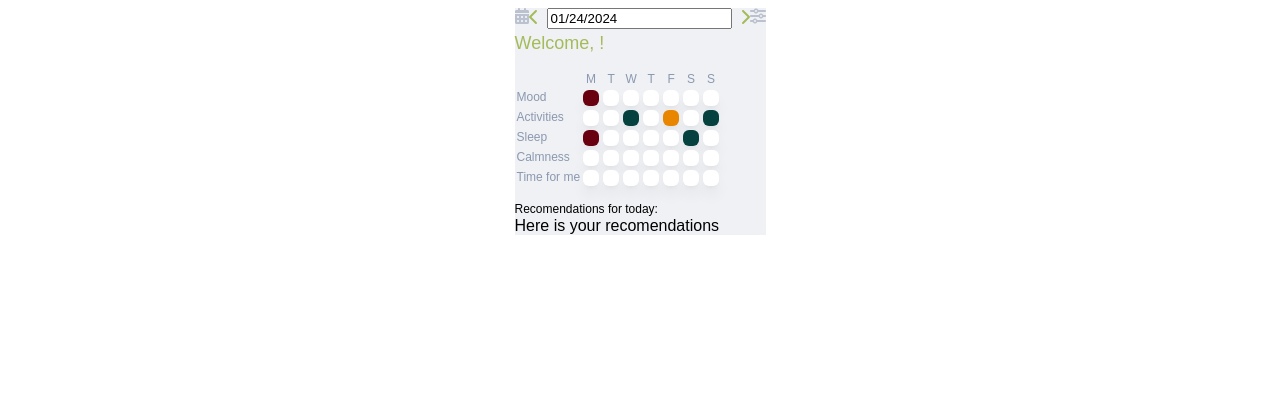
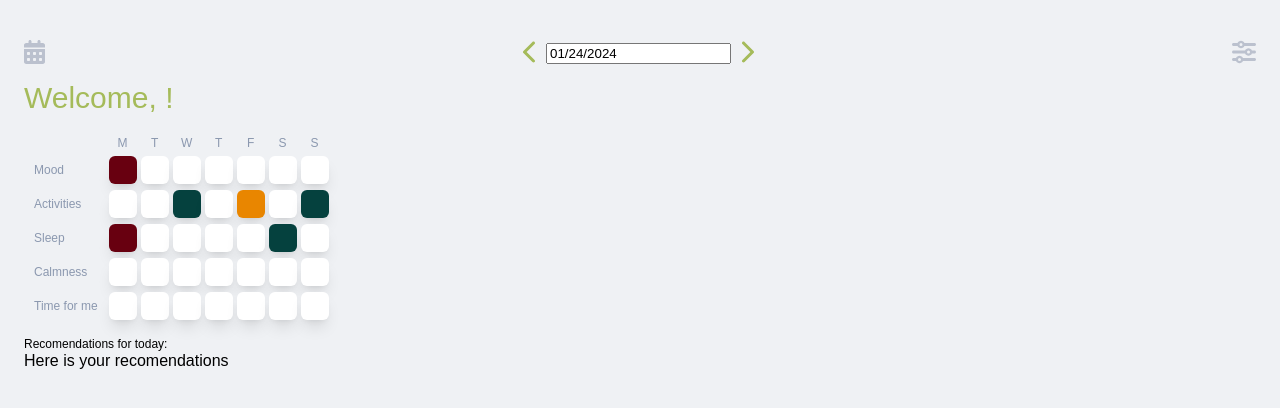
Before and after one commit to kaiuliia/well_being_frontend, a React (Create React App) app: page /user/dashboard in a window 1280 px wide. Shown: the top 408 px of the page. Built offline with nearby package versions, Linux system fonts and the light colour scheme.

Commit message:
changed styles.

```diff
--- a/src/App.tsx
+++ b/src/App.tsx
@@ -87,12 +87,13 @@ function App() {
     // <AuthProvider>
     <ThemeProvider theme={customTheme}>
       {/*//   <CssBaseline />*/}
-      <Grid
-        container
-        direction="column"
-        justifyContent="center"
-        alignItems="center"
-      >
+      <div className={"container"}>
+        {/*<Grid*/}
+        {/*  container*/}
+        {/*  direction="column"*/}
+        {/*  justifyContent="center"*/}
+        {/*  alignItems="center"*/}
+        {/*>*/}
         <Routes>
           <Route path="/" element={<EntryPage theme={customTheme} />} />
           <Route
@@ -112,7 +113,8 @@ function App() {
           <Route path="/login/user/advises" element={<Advices />} />
           <Route path="/login/user/survey" element={<Survey />} />
         </Routes>
-      </Grid>
+        {/*</Grid>*/}
+      </div>
     </ThemeProvider>
 
     // </AuthProvider>
--- a/src/Pages/dashboard.tsx
+++ b/src/Pages/dashboard.tsx
@@ -58,9 +58,10 @@ export function Dashboard() {
 
   console.log(calendarRange);
   return (
-    <div className="bg-back-gray w-100">
+    // <div className={"container"}>
+    <div className="bg-back-gray w-auto">
       <HeaderDashboard startDate={chosenDate} endDate={chosenDate} />
-      <div className="text-lg font-medium text-left text-main-light-green">
+      <div className="text-3xl font-normal text-left text-main-light-green py-[1rem]">
         Welcome, {name}!
       </div>
       <DashboardTable />
@@ -70,6 +71,7 @@ export function Dashboard() {
       </div>
       <Recomend />
     </div>
+    // </div>
   );
 }
 //useref
--- a/src/components/dashboard/header.tsx
+++ b/src/components/dashboard/header.tsx
@@ -20,12 +20,13 @@ export function HeaderDashboard({ startDate, endDate }: HeaderDashboardProps) {
   const handleDateSelect = () => {};
   return (
     <div className="flex justify-between">
-      <FontAwesomeIcon icon={faCalendarDays} color="#BBC1CE" />
+      <FontAwesomeIcon icon={faCalendarDays} color="#BBC1CE" size={"xl"} />
       <div>
         <FontAwesomeIcon
           icon={faChevronLeft}
           color="#A5BB5A"
           className="pr-2"
+          size={"xl"}
         />
         <DatePicker
           selected={startDate}
@@ -36,10 +37,11 @@ export function HeaderDashboard({ startDate, endDate }: HeaderDashboardProps) {
           icon={faChevronRight}
           color="#A5BB5A"
           className="pl-2"
+          size={"xl"}
           // onClick={minusWeek}
         />
       </div>
-      <FontAwesomeIcon icon={faSliders} color="#BBC1CE" />
+      <FontAwesomeIcon icon={faSliders} color="#BBC1CE" size={"xl"} />
     </div>
   );
 }
--- a/src/components/dashboard/table.tsx
+++ b/src/components/dashboard/table.tsx
@@ -152,12 +152,12 @@ export function DashboardTable() {
   };
 
   return (
-    <table className="table-fixed w-auto pt-3 pb-3 text-center border-separate border-spacing-0.5 leading-[0.5rem] text-main-secondary-gray">
+    <table className="table-fixed w-auto  pb-3 text-center border-separate border-spacing-0.5 leading-[0.5rem] text-main-secondary-gray">
       <thead className="p-0">
         <tr>
-          <th className="p-0 "></th>
+          <th className="p-[0.5rem]"></th>
           {daysOfWeek.map((day) => (
-            <th key={day} className="p-0 text-xs font-medium">
+            <th key={day} className=" text-xs font-medium">
               {moods[day].weekDay}
             </th>
           ))}
@@ -165,8 +165,8 @@ export function DashboardTable() {
       </thead>
       <tbody>
         {moodProps.map((moodType) => (
-          <tr className="p-0 " key={moodType.name}>
-            <th className="p-0 text-xs font-normal text-left align-top text-main-secondary-gray">
+          <tr className="p-[0.5rem]" key={moodType.name}>
+            <th className="p-[0.5rem] text-xs font-normal text-left align-top text-main-secondary-gray">
               {moodType.name}
             </th>
             {daysOfWeek.map((day) => (
@@ -174,7 +174,7 @@ export function DashboardTable() {
                 <div
                   className={
                     getColorFromNumber(moods[day][moodType.key]) +
-                    " rounded-md shadow-lg w-4 h-4"
+                    " rounded-md shadow-lg w-7 h-7"
                   }
                 ></div>
               </th>
--- a/src/index.css
+++ b/src/index.css
@@ -1,16 +1,4 @@
-/*body {*/
-/*  margin: 0;*/
-/*  font-family: -apple-system, BlinkMacSystemFont, 'Segoe UI', 'Roboto', 'Oxygen',*/
-/*    'Ubuntu', 'Cantarell', 'Fira Sans', 'Droid Sans', 'Helvetica Neue',*/
-/*    sans-serif;*/
-/*  -webkit-font-smoothing: antialiased;*/
-/*  -moz-osx-font-smoothing: grayscale;*/
-/*}*/
 
-/*code {*/
-/*  font-family: source-code-pro, Menlo, Monaco, Consolas, 'Courier New',*/
-/*    monospace;*/
-/*}*/
 @import url('https://fonts.googleapis.com/css2?family=Red+Hat+Display:ital,wght@0,300..900;1,300..900&display=swap')
 
 @tailwind base;
@@ -23,3 +11,13 @@ body {
     font-weight:300;
     font-style: normal;
                   }
+
+.container {
+    width:auto;
+    padding:2rem 1rem 2rem 1rem
+
+}
+
+html {
+    background-color: #EFF1F4;
+}
```
